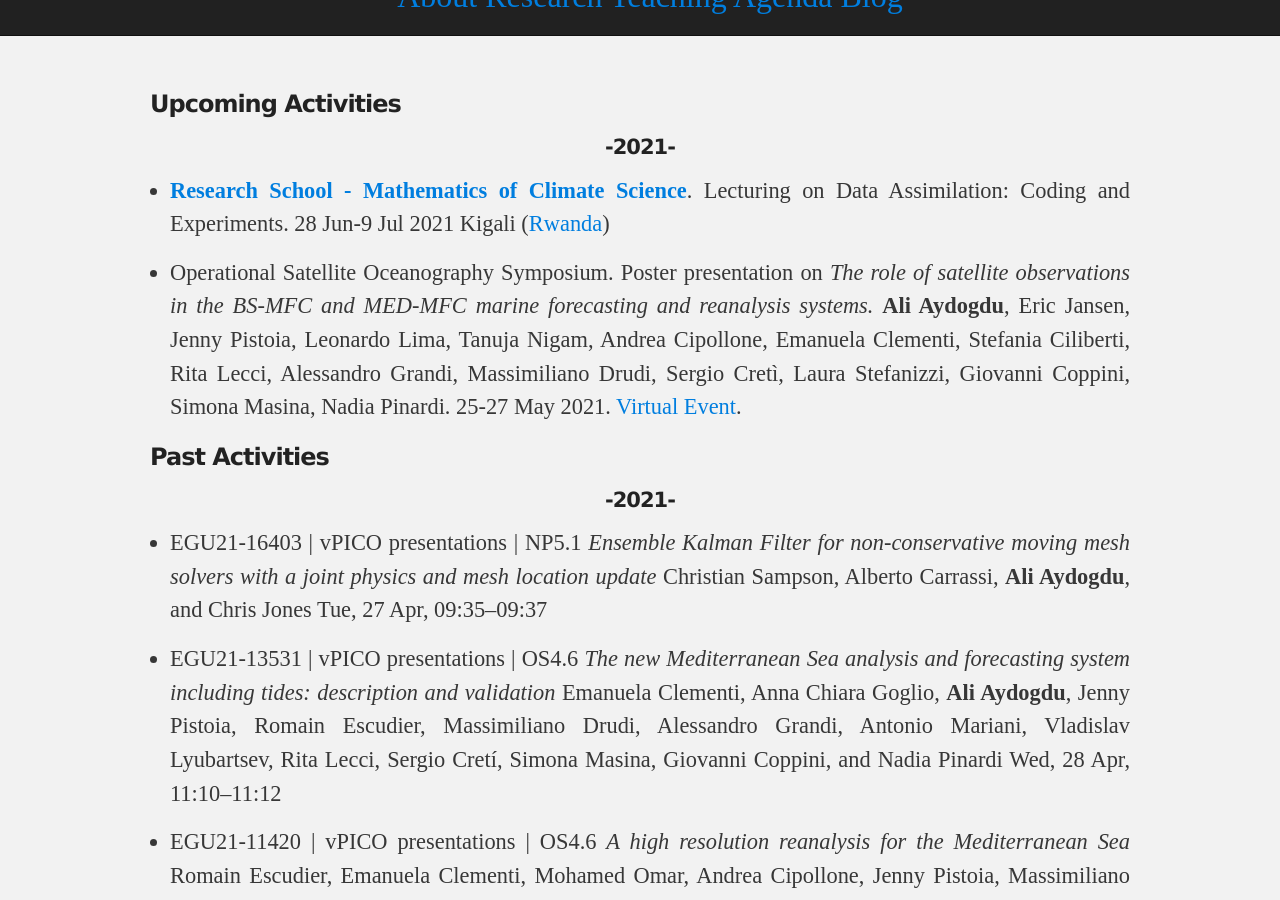
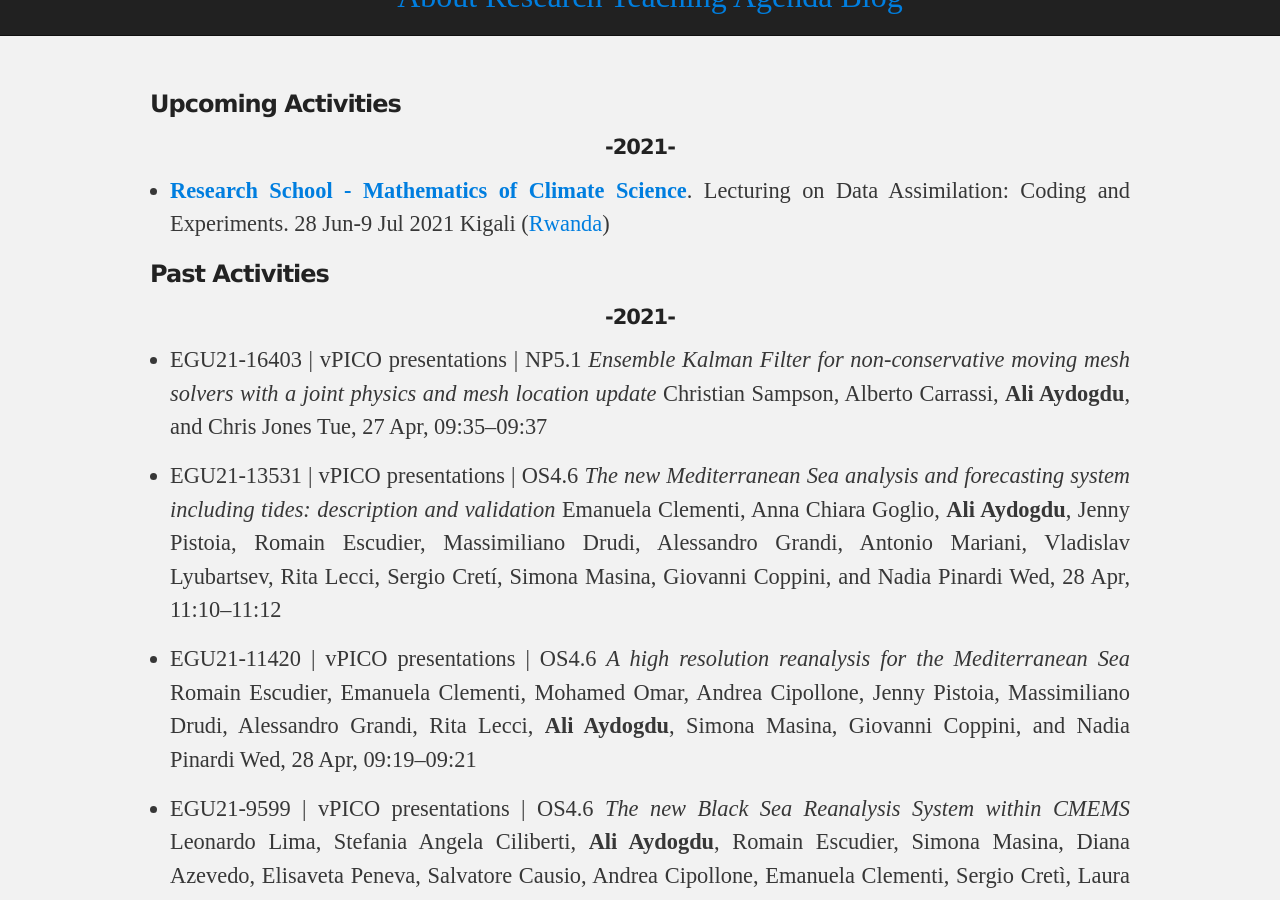
Before and after one commit to aydogduali/aydogduali.github.io, a Jekyll site: the page built from calendar/index.md, in a window 1280 px wide and 900 px high, scrolled down 440 px. Built offline with Jekyll 4.4.1, drawn with Linux system fonts in a browser that asks for light colours; the repository's description, which GitHub fills in, is left out; our own code applies the rules of GitHub Pages for plain Markdown files.

```diff
--- a/calendar/index.md
+++ b/calendar/index.md
@@ -7,8 +7,6 @@
 #### -2021-
 
 - [**Research School - Mathematics of Climate Science**](https://mathclim-rwanda.sciencesconf.org). Lecturing on Data Assimilation: Coding and Experiments. 28 Jun-9 Jul 2021 Kigali ([Rwanda](https://www.cimpa.info/en/node/6474))
-
-- Operational Satellite Oceanography Symposium. Poster presentation on *The role of satellite observations in the BS-MFC and MED-MFC marine forecasting and reanalysis systems.* __Ali Aydogdu__, Eric Jansen, Jenny Pistoia, Leonardo Lima, Tanuja Nigam, Andrea Cipollone, Emanuela Clementi, Stefania Ciliberti, Rita Lecci, Alessandro Grandi, Massimiliano Drudi, Sergio Cretì, Laura Stefanizzi, Giovanni Coppini, Simona Masina, Nadia Pinardi. 25-27 May 2021. [Virtual Event](https://www.eumetsat.int/second-international-operational-satellite-oceanography-symposium-osos-2-25-27-may-2021).
 
 ###  Past Activities
 
```
